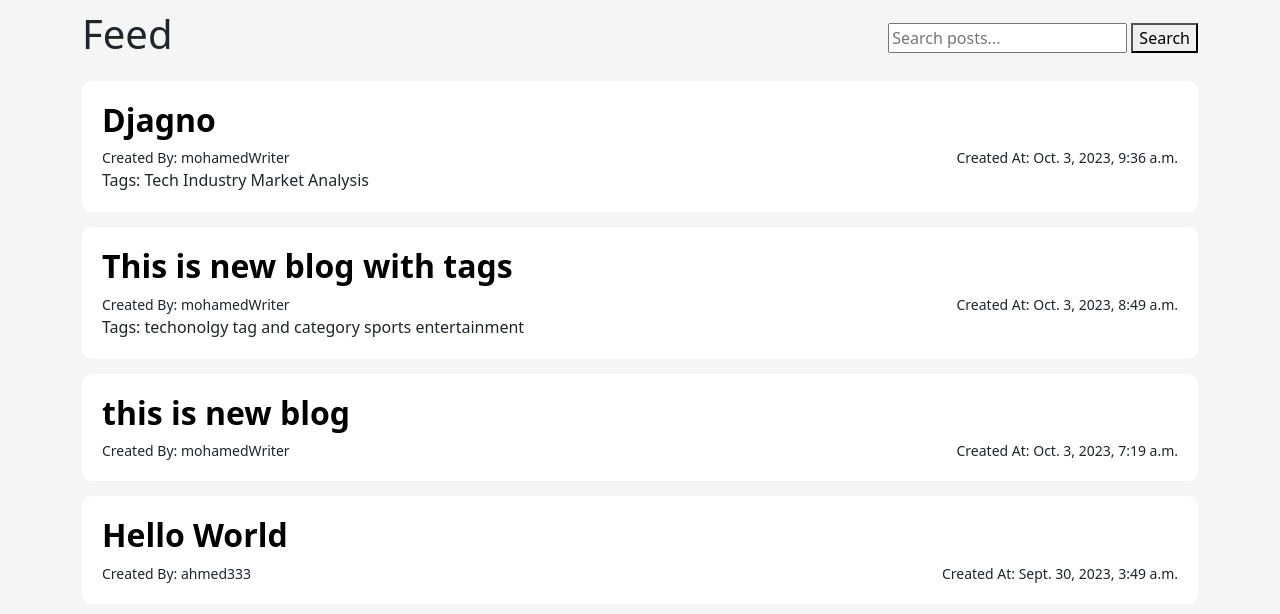
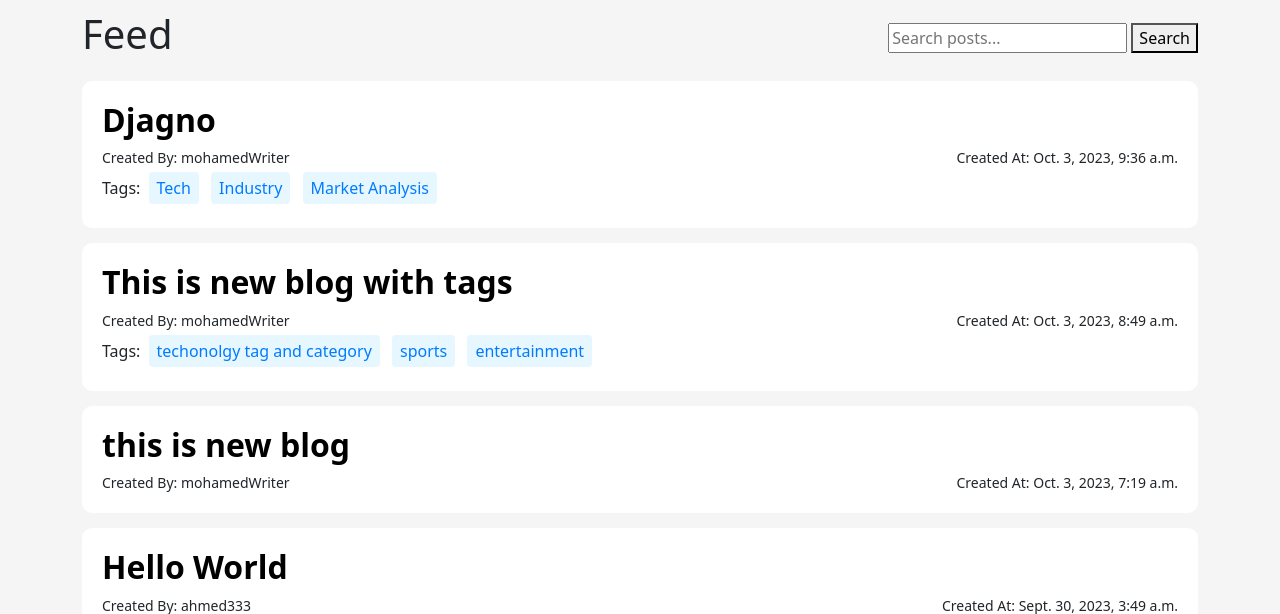
Before and after one commit to DragonsEG/G1-django-blog-app, a Django app: page / in a window 1280 px wide. Shown: the part 56-670 px from the top of the page. Run offline with Django 4.2, Linux system fonts and the light colour scheme; data comes from the database, SQL or seed files in the repository; some libraries are stand-ins or nearby versions.

Commit message:
finish CRUD Tags add box styling

```diff
--- a/myApp/templates/Blog/home.html
+++ b/myApp/templates/Blog/home.html
@@ -8,6 +8,23 @@
 		<link href="{% static 'css/bootstrap.css' %}" rel="stylesheet" />
 		<link href="{% static 'css/home.css' %}" rel="stylesheet" />
 		<title>Create Blog</title>
+		<style>
+			/* CSS to style the tags */
+.tag {
+    display: inline-block;
+    padding: 4px 8px;
+    margin: 4px;
+    background-color: #e6f7ff; /* Baby blue background color */
+    border-radius: 4px;
+    text-decoration: none; /* Remove underlines from links */
+    color: #007bff; /* Blue text color for links */
+}
+.tag a:hover {
+    background-color: #007bff; /* Blue background color on hover */
+    color: #fff; /* White text color on hover */
+}
+
+		</style>
 	</head>
 	<body>
 		{% include "Blog/blogNavBar.html" %}
```
